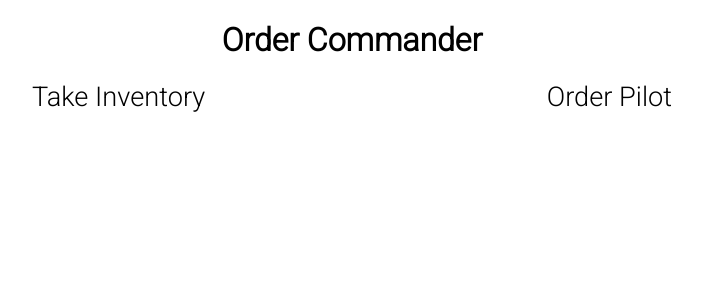
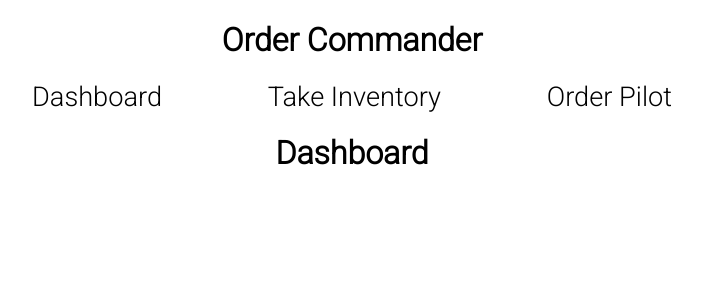
Before and after one commit to foxtrottwist/order-commander, a React (Create React App) app in the folder client/: page / in a window 1280 px wide. Shown: the top 300 px of the page, without its empty margins (288-990 px from the left). Built offline with nearby package versions, Linux system fonts and the light colour scheme.

Commit message:
Replaced the '/' component

```diff
--- a/client/src/components/App.js
+++ b/client/src/components/App.js
@@ -4,6 +4,7 @@ import { BrowserRouter, Route } from 'react-router-dom';
 
 import Header from './Header';
 import NavBar from './NavBar';
+import Dashboard from './Dashboard';
 import OrderPilot from './OrderPilot';
 import TakeInventory from './TakeInventory';
 import InventoryAdd from './InventoryAdd';
@@ -21,6 +22,7 @@ const App = () => {
         <div>
           <Header />
           <NavBar />
+          <Route exact path="/" component={Dashboard} />
           <Route path="/order-pilot" component={OrderPilot} />
           <Route path="/take-inventory" component={TakeInventory} />
           <Route path="/inventory-lists/add" component={InventoryAdd} />
--- /dev/null
+++ b/client/src/components/Dashboard.js
@@ -0,0 +1,5 @@
+import React from 'react';
+
+const Dashboard = () => <h1 style={{ textAlign: 'center' }}>Dashboard</h1>;
+
+export default Dashboard;
--- a/client/src/components/NavBar.js
+++ b/client/src/components/NavBar.js
@@ -17,6 +17,7 @@ const Nav = styled.div`
 const NavBar = () => {
   return (
     <Nav>
+      <Link to="/">Dashboard</Link>
       <Link to="/take-inventory">Take Inventory</Link>
       <Link to="/order-pilot">Order Pilot</Link>
     </Nav>
--- a/client/src/components/TakeInventory/index.js
+++ b/client/src/components/TakeInventory/index.js
@@ -20,7 +20,7 @@ const InventoryActions = styled.div`
   a {
     text-decoration: none;
     color: #000;
-    font-size: 1.7rem;
+    font-size: 1.4rem;
   }
 `;
 
@@ -33,7 +33,7 @@ class TakeInventory extends Component {
 
   render() {
     return (
-      <div>
+      <div style={{ marginTop: '1.7rem' }}>
         <InventoryDashboard>
           <ListView
             lists={this.props.lists}
```
